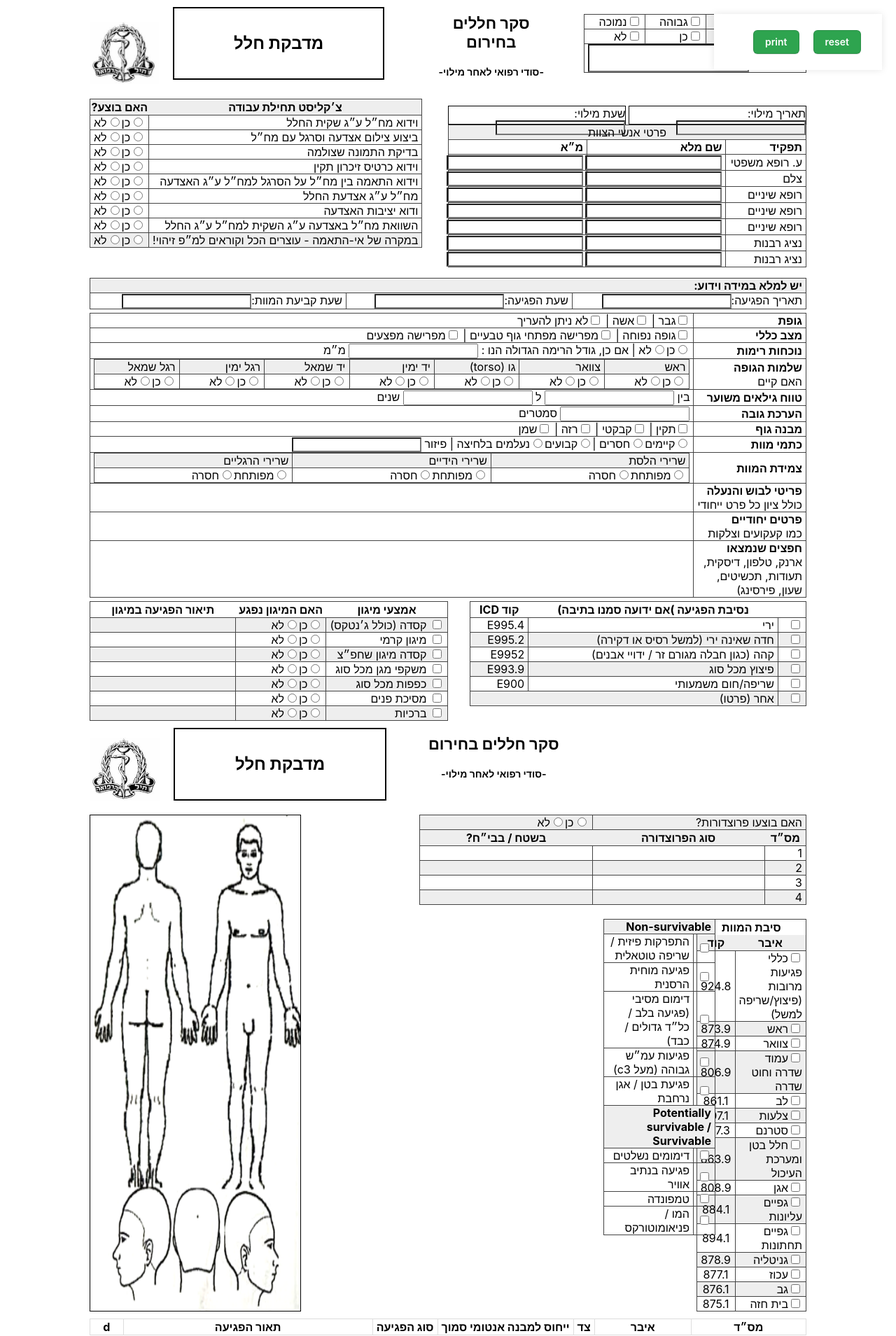
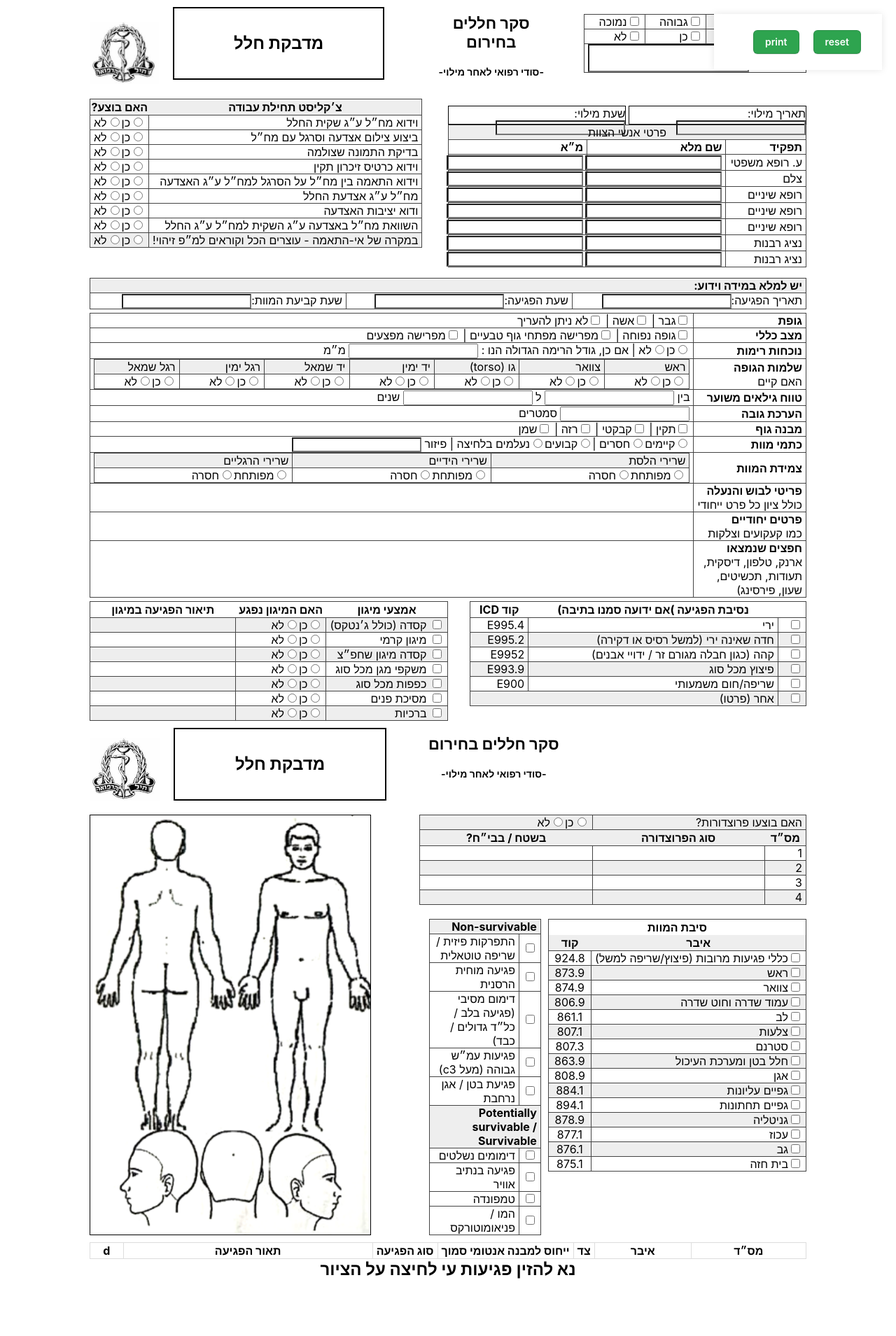
Before and after one commit to liorpaz/forensics-report, a React (Create React App) app: page / in a window 1280 px wide. Shown: the top 1909 px of the page at 70% size. After the commit the page ends 1828 px from the top, so only its background shows below. Built offline with nearby package versions, Linux system fonts and the light colour scheme.

Commit message:
fix overlapping divs

```diff
--- a/src/components/DamagePointsCanvas/DamagePointsCanvas.css
+++ b/src/components/DamagePointsCanvas/DamagePointsCanvas.css
@@ -1,7 +1,7 @@
 .DamagePointsCanvas {
     grid-area: damage-points-canvas;
     border: 1px solid black;
-    width: 300px;
+    width: 400px;
 }
 
 @media print  {
--- a/src/components/Findings/Findings.css
+++ b/src/components/Findings/Findings.css
@@ -1,3 +1,9 @@
 .Findings {
   width: 160px;
 }
+
+@media print {
+  .Findings {
+    width: 140px;
+  }
+}
--- a/src/components/Questions/CauseOfDeath.css
+++ b/src/components/Questions/CauseOfDeath.css
@@ -1,6 +1,11 @@
 .CauseOfDeath {
-  width: 120px;
   margin-left: 10px;
+}
+
+@media print {
+  .CauseOfDeath {
+    width: 140px;
+  }
 }
 
 .code-column {
```
Also changed, not shown: 1 other file (tests, documents, lock files or other folders).
